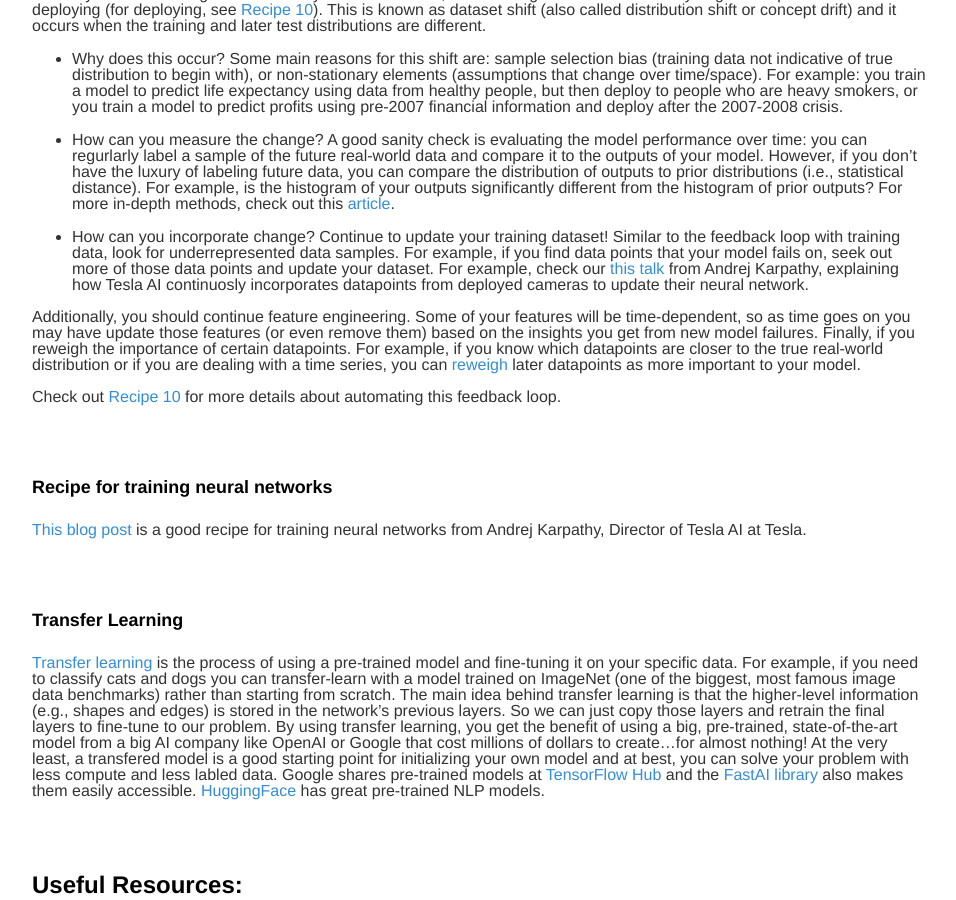
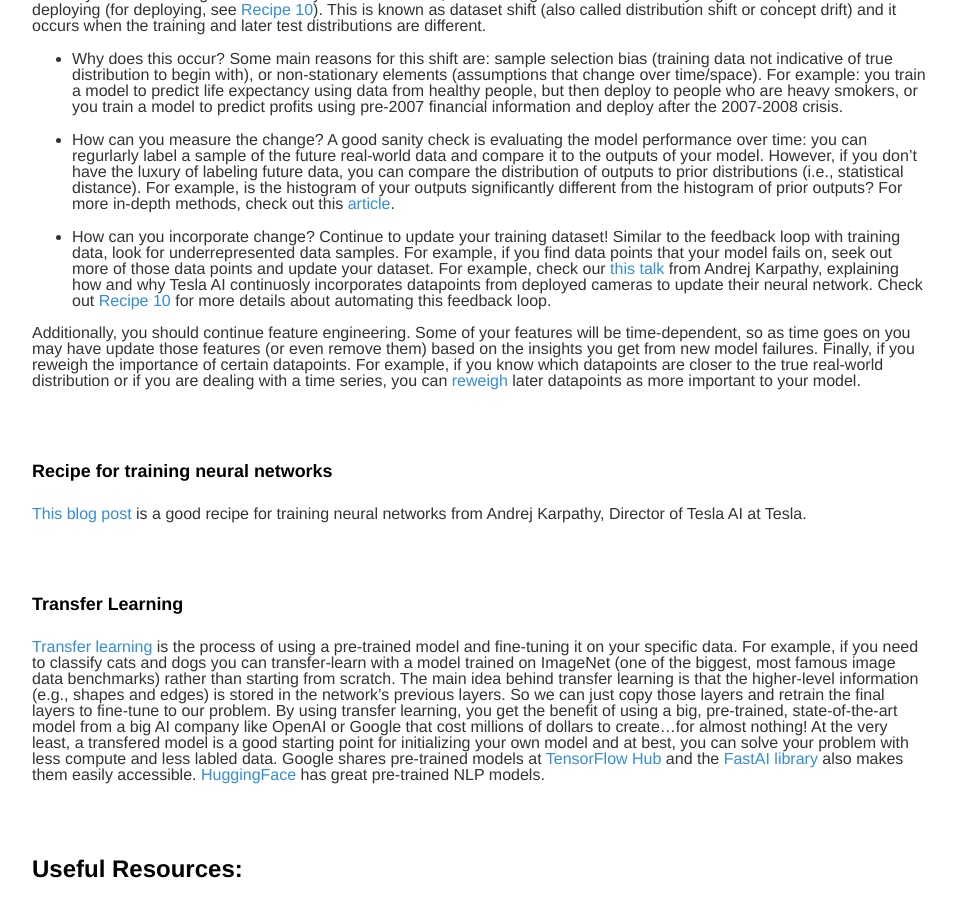
Before and after one commit to datasciencecookbook/datasciencecookbook.github.io, a Jekyll site: the page built from _posts/2021-09-09-Recipe-9.md, in a window 1280 px wide and 900 px high, scrolled down 1531 px. Shown: the whole window, without its empty margins (160-1116 px from the left). Built offline with Jekyll 4.4.1, drawn with Linux system fonts in a browser that asks for light colours.

Commit message:
moved reference to recipe 10

```diff
--- a/_posts/2021-09-09-Recipe-9.md
+++ b/_posts/2021-09-09-Recipe-9.md
@@ -42,11 +42,9 @@ Even if your model has good results on your initial test set, the unchanged mode
 
 - How can you measure the change? A good sanity check is evaluating the model performance over time: you can regurlarly label a sample of the future real-world data and compare it to the outputs of your model. However, if you don't have the luxury of labeling future data, you can compare the distribution of outputs to prior distributions (i.e., statistical distance). For example, is the histogram of your outputs significantly different from the histogram of prior outputs? For more in-depth methods, check out this [article](https://towardsdatascience.com/understanding-dataset-shift-f2a5a262a766).
 
-- How can you incorporate change? Continue to update your training dataset! Similar to the feedback loop with training data, look for underrepresented data samples. For example, if you find data points that your model fails on, seek out more of those data points and update your dataset. For example, check our [this talk](https://www.youtube.com/watch?t=722&v=y57wwucbXR8&feature=youtu.be) from Andrej Karpathy, explaining how Tesla AI continuosly incorporates datapoints from deployed cameras to update their neural network.
+- How can you incorporate change? Continue to update your training dataset! Similar to the feedback loop with training data, look for underrepresented data samples. For example, if you find data points that your model fails on, seek out more of those data points and update your dataset. For example, check our [this talk](https://www.youtube.com/watch?t=722&v=y57wwucbXR8&feature=youtu.be) from Andrej Karpathy, explaining how and why Tesla AI continuosly incorporates datapoints from deployed cameras to update their neural network. Check out [Recipe 10](/recipe10) for more details about automating this feedback loop.
 
 Additionally, you should continue feature engineering. Some of your features will be time-dependent, so as time goes on you may have update those features (or even remove them) based on the insights you get from new model failures. Finally, if you reweigh the importance of certain datapoints. For example, if you know which datapoints are closer to the true real-world distribution or if you are dealing with a time series, you can [reweigh](https://www.kdnuggets.com/2019/11/machine-learning-what-why-how-weighting.html) later datapoints as more important to your model.
-
-Check out [Recipe 10](/recipe10) for more details about automating this feedback loop.
 
 <br><br>
 #### Recipe for training neural networks
```
